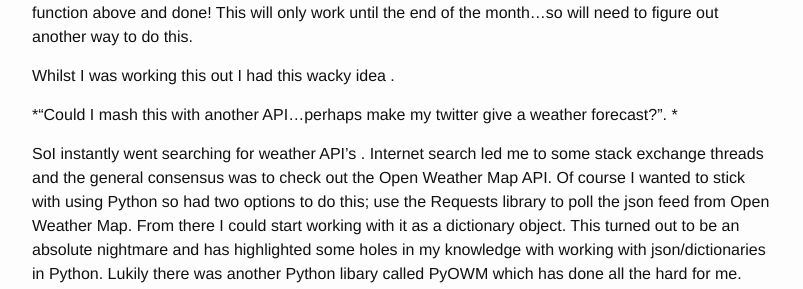
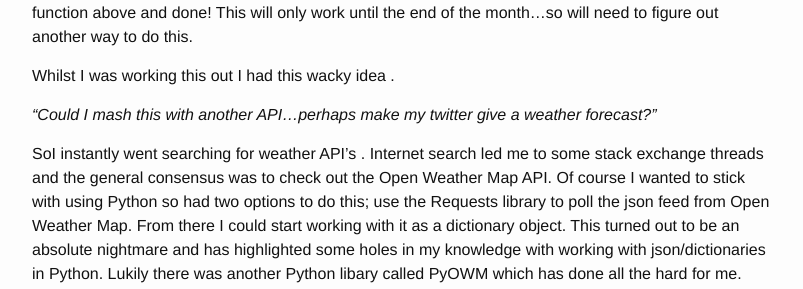
Before and after one commit to chiubaca/chiubaca.github.io, a Jekyll site: the page built from _posts/2017-01-11-day-10-update.markdown, in a window 1280 px wide and 900 px high, scrolled down 1812 px. Shown: the part 154-443 px from the top of the window, without its empty margins (238-1041 px from the left). Built offline with Jekyll 4.4.1, drawn with Linux system fonts in a browser that asks for light colours.

Commit message:
tweaks to day 10 update blog

```diff
--- a/_posts/2017-01-11-day-10-update.markdown
+++ b/_posts/2017-01-11-day-10-update.markdown
@@ -64,7 +64,7 @@ Then all I had to do was append this variable as a string along with my usual bi
 
 Whilst I was working this out I had this wacky idea .
 
-*"Could I mash this with another API...perhaps make my twitter give a weather forecast?". *
+*"Could I mash this with another API...perhaps make my twitter give a weather forecast?"*
 
 SoI  instantly went searching for weather API's . Internet search led me to some stack exchange threads and the general consensus was to check out the Open Weather Map API. Of course I wanted to stick with using Python so had two options to do this; use the Requests library  to poll the json feed from Open Weather Map. From there I could start working with it as a dictionary object. This turned out to be an absolute nightmare and has highlighted some holes in my knowledge with working with json/dictionaries in Python. Lukily there was another Python libary called PyOWM which has done all the hard for me.  Using PyOWM I was able to call the current weather status in London with the function
 
```
